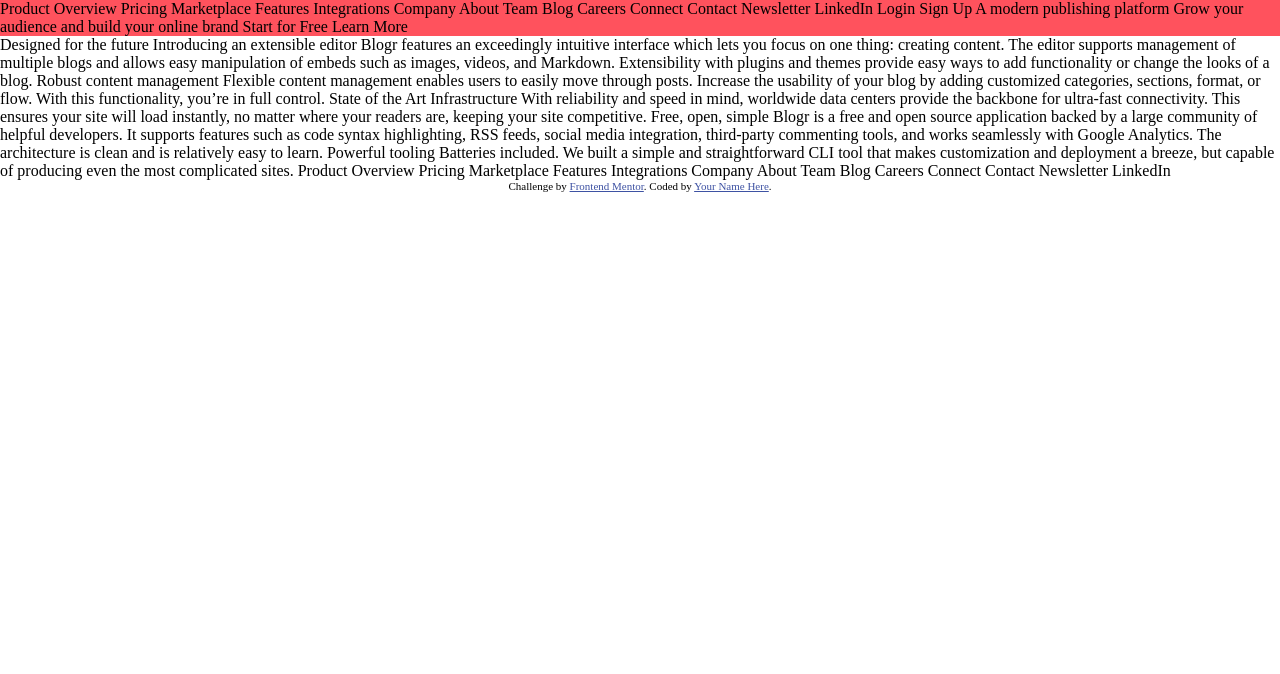
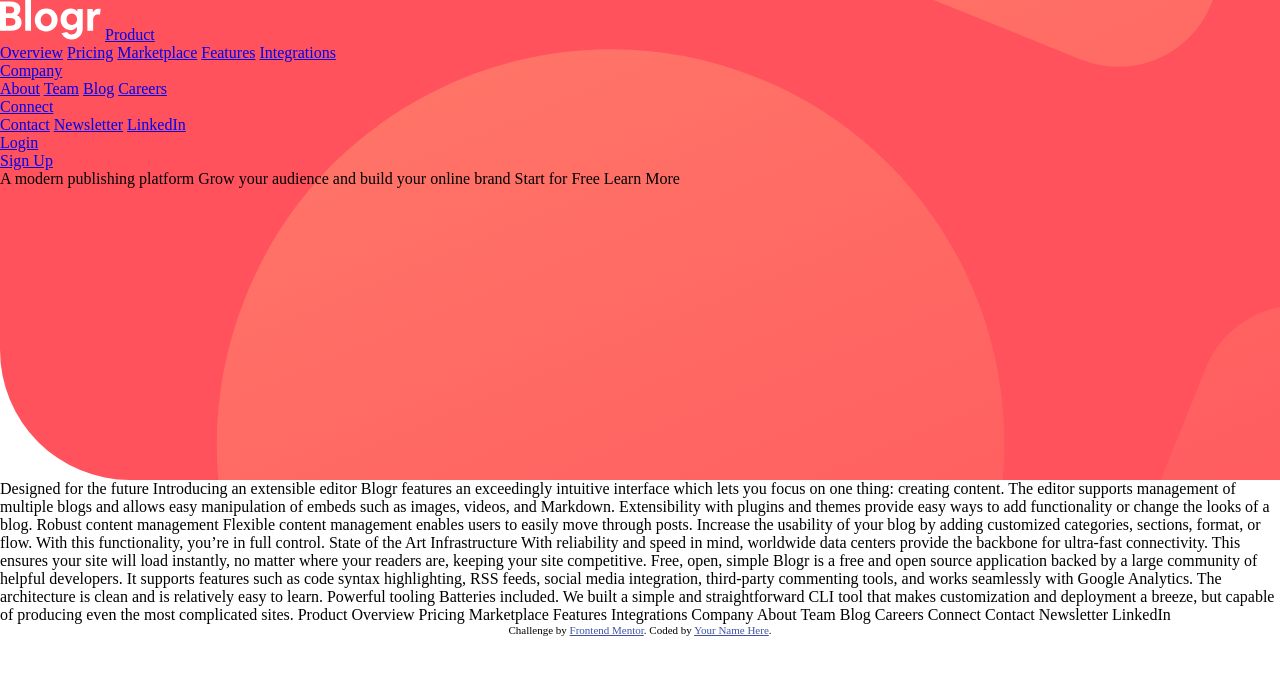
Before and after one commit to juanbonami/Blogr-landing-page, a plain HTML site: page index.html in a window 1280 px wide. Drawn offline with Linux system fonts and the light colour scheme.

Commit message:
setting up the structure of the nav bar

```diff
--- a/index.html
+++ b/index.html
@@ -26,32 +26,37 @@
 </head>
 
 <body>
-  <header>
-
-
-    Product
-
-    Overview
-    Pricing
-    Marketplace
-    Features
-    Integrations
-
-    Company
-
-    About
-    Team
-    Blog
-    Careers
-
-    Connect
-
-    Contact
-    Newsletter
-    LinkedIn
-
-    Login
-    Sign Up
+  <header class="header">
+    <nav>
+      <img src="./images/logo.svg" alt="logo">
+      <a href="#">Product</a>
+      <div>
+        <a href="#">Overview</a>
+        <a href="#">Pricing</a>
+        <a href="#">Marketplace</a>
+        <a href="#">Features</a>
+        <a href="#">Integrations</a>
+      </div>
+      <a href="#">Company</a>
+      <div>
+        <a href="#">About</a>
+        <a href="#">Team</a>
+        <a href="#">Blog</a>
+        <a href="#">Careers</a>
+      </div>
+      <a href="#">Connect</a>
+      <div>
+        <a href="#">Contact</a>
+        <a href="#">Newsletter</a>
+        <a href="#">LinkedIn</a>
+      </div>
+      <div>
+        <a href="#">Login</a>
+        <div>
+          <a href="#">Sign Up</a>
+        </div>
+      </div>
+    </nav>
 
     A modern publishing platform
     Grow your audience and build your online brand
--- a/styles.css
+++ b/styles.css
@@ -3,6 +3,15 @@ html, body {
     margin: 0;
 }
 
-header {
-      background-color: hsl(356, 100%, 66%);
-    }
+.header {
+    /* background-color: hsl(356, 100%, 66%); */
+    background: url('/images/bg-pattern-intro.svg') hsl(356, 100%, 66%);
+    background-position: right 80% bottom 48%;
+    height: 60vh;
+    border-radius: 0px 0px 0px 130px;
+}
+
+.bg-pattern {
+    position: absolute;
+    left: 0px;
+}
```
